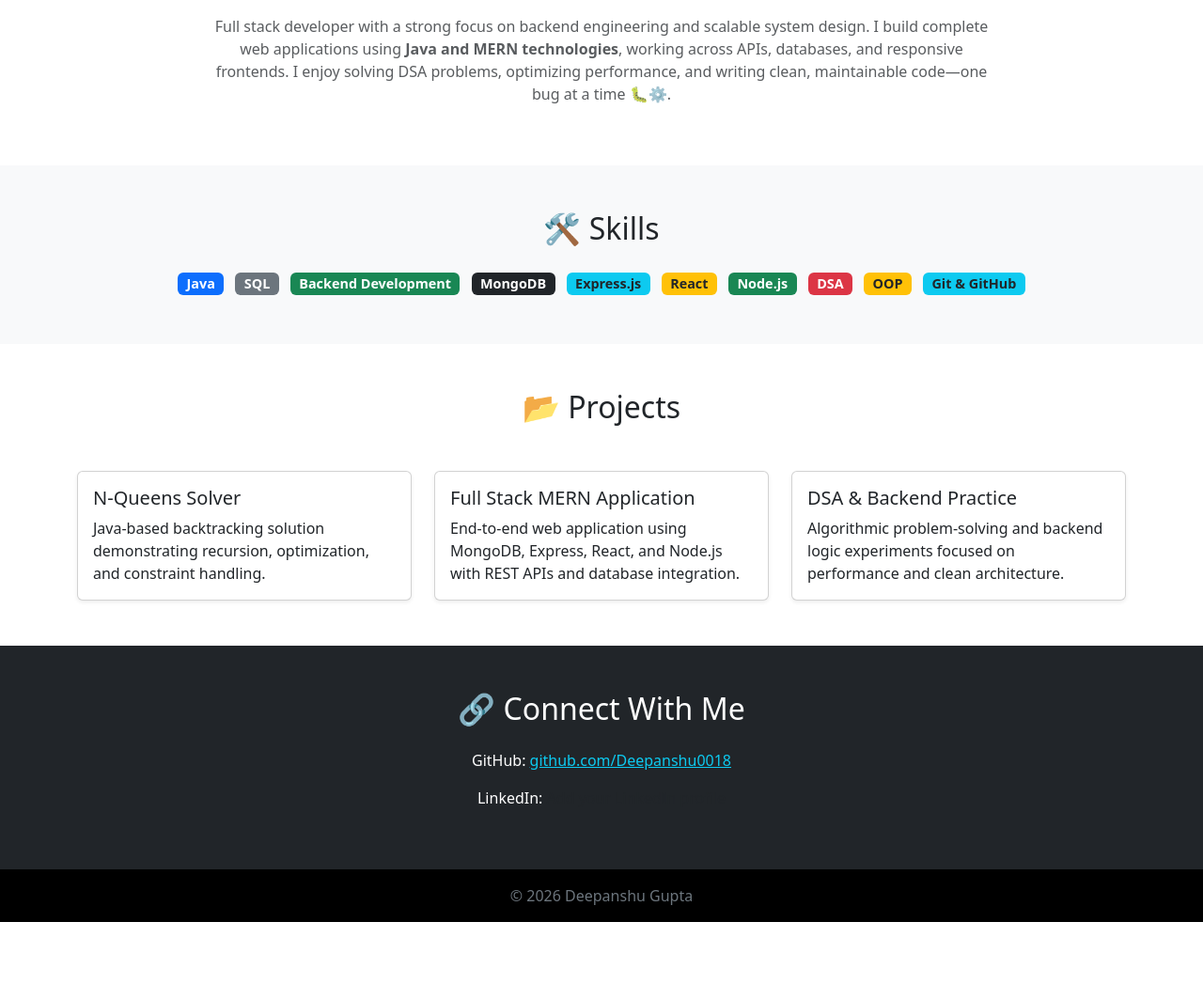
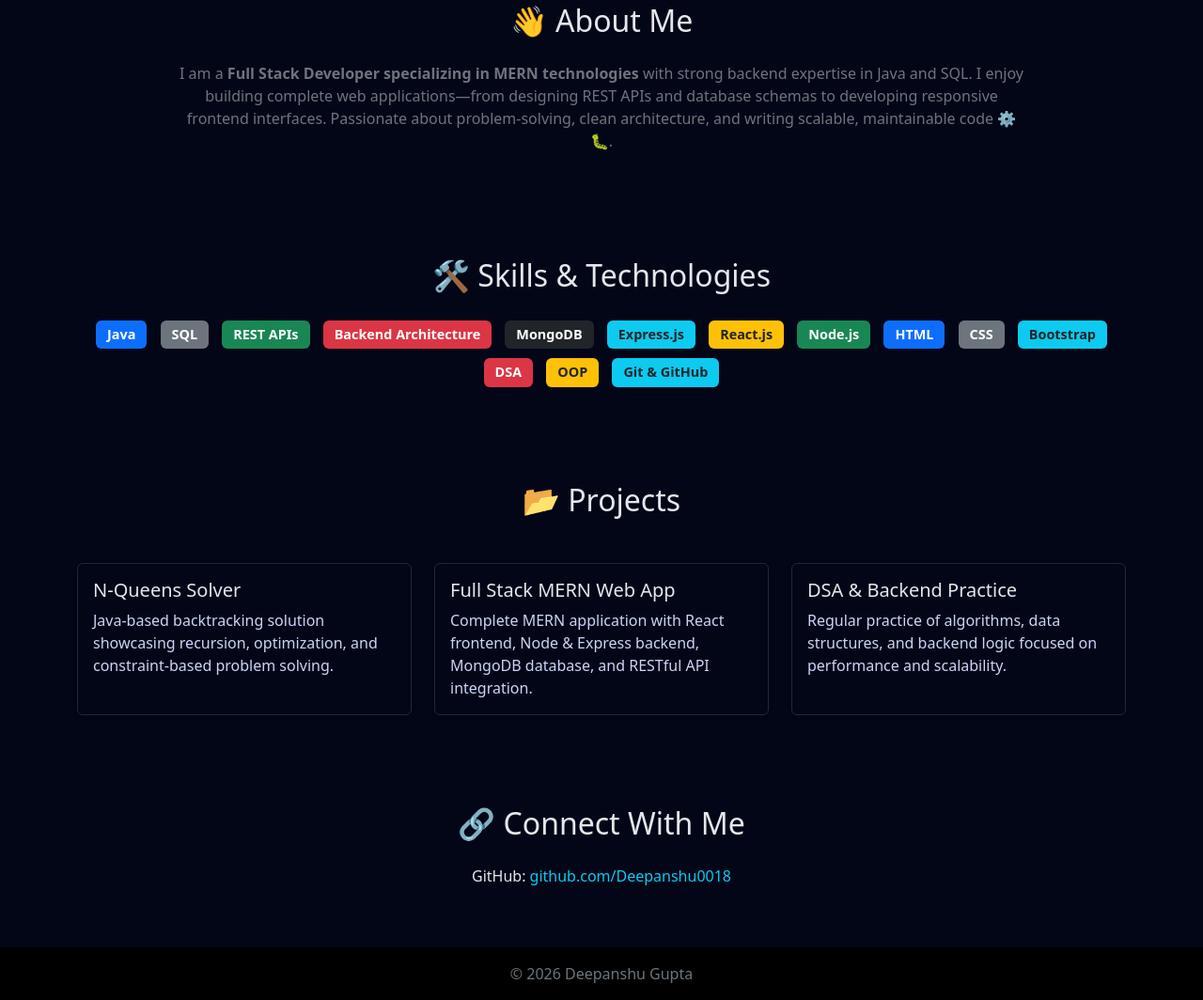
Before and after one commit to Deepanshu0018/Deepanshu0018.github.io, a plain HTML site: page index.html in a window 1280 px wide. Shown: the part 536-1600 px from the top of the page at 94% size. Before the commit the page ends 1517 px from the top, so only its background shows below. Drawn offline with nearby package versions, Linux system fonts and the light colour scheme.

Commit message:
Update index.html

```diff
--- a/index.html
+++ b/index.html
@@ -11,22 +11,56 @@
     <style>
         body {
             scroll-behavior: smooth;
+            background-color: #0f172a;
+            color: #e5e7eb;
         }
+
+        .navbar {
+            background-color: #020617 !important;
+        }
+
         .hero {
-            background: linear-gradient(135deg, #0d6efd, #6610f2);
-            color: white;
-            padding: 120px 0;
+            background: linear-gradient(135deg, #1e3a8a, #4c1d95);
+            padding: 130px 0;
         }
+
+        .section-dark {
+            background-color: #020617;
+        }
+
+        .section-soft-dark {
+            background-color: #020617;
+        }
+
         .badge-skill {
             font-size: 0.9rem;
-            margin: 4px;
+            margin: 5px;
+            padding: 8px 12px;
+        }
+
+        .card {
+            background-color: #020617;
+            color: #e5e7eb;
+            border: 1px solid #1e293b;
+        }
+
+        .card-text {
+            color: #cbd5f5;
+        }
+
+        footer {
+            background-color: #000;
+        }
+
+        a {
+            text-decoration: none;
         }
     </style>
 </head>
 <body>
 
 <!-- Navbar -->
-<nav class="navbar navbar-expand-lg navbar-dark bg-dark fixed-top">
+<nav class="navbar navbar-expand-lg navbar-dark fixed-top">
     <div class="container">
         <a class="navbar-brand fw-bold" href="#">Deepanshu Gupta</a>
         <button class="navbar-toggler" type="button" data-bs-toggle="collapse" data-bs-target="#navMenu">
@@ -43,46 +77,54 @@
     </div>
 </nav>
 
-<!-- Hero Section -->
-<section class="hero text-center">
+<!-- Hero -->
+<section class="hero text-center text-white">
     <div class="container">
         <h1 class="display-4 fw-bold">Deepanshu Gupta</h1>
         <p class="lead mt-3">
-            🚀 Full Stack Developer (MERN) | Java Backend | SQL | DSA
+            🚀 Full Stack Developer (MERN Technologies)<br>
+            Java Backend | SQL | DSA
         </p>
         <a href="#projects" class="btn btn-light btn-lg mt-4">View Projects</a>
     </div>
 </section>
 
-<!-- About Section -->
-<section id="about" class="py-5">
+<!-- About -->
+<section id="about" class="py-5 section-dark">
     <div class="container">
         <h2 class="text-center mb-4">👋 About Me</h2>
-        <p class="text-center text-muted mx-auto" style="max-width: 850px;">
-            Full stack developer with a strong focus on backend engineering and scalable system design.
-            I build complete web applications using <strong>Java and MERN technologies</strong>,
-            working across APIs, databases, and responsive frontends.
-            I enjoy solving DSA problems, optimizing performance, and writing clean,
-            maintainable code—one bug at a time 🐛⚙️.
+        <p class="text-center text-secondary mx-auto" style="max-width: 900px;">
+            I am a <strong>Full Stack Developer specializing in MERN technologies</strong>
+            with strong backend expertise in Java and SQL.
+            I enjoy building complete web applications—from designing REST APIs
+            and database schemas to developing responsive frontend interfaces.
+            Passionate about problem-solving, clean architecture, and writing
+            scalable, maintainable code ⚙️🐛.
         </p>
     </div>
 </section>
 
-<!-- Skills Section -->
-<section id="skills" class="bg-light py-5">
+<!-- Skills -->
+<section id="skills" class="py-5 section-soft-dark">
     <div class="container text-center">
-        <h2 class="mb-4">🛠 Skills</h2>
+        <h2 class="mb-4">🛠 Skills & Technologies</h2>
 
         <!-- Backend -->
         <span class="badge bg-primary badge-skill">Java</span>
         <span class="badge bg-secondary badge-skill">SQL</span>
-        <span class="badge bg-success badge-skill">Backend Development</span>
+        <span class="badge bg-success badge-skill">REST APIs</span>
+        <span class="badge bg-danger badge-skill">Backend Architecture</span>
 
-        <!-- MERN Stack -->
+        <!-- MERN -->
         <span class="badge bg-dark badge-skill">MongoDB</span>
         <span class="badge bg-info text-dark badge-skill">Express.js</span>
-        <span class="badge bg-warning text-dark badge-skill">React</span>
+        <span class="badge bg-warning text-dark badge-skill">React.js</span>
         <span class="badge bg-success badge-skill">Node.js</span>
+
+        <!-- Frontend -->
+        <span class="badge bg-primary badge-skill">HTML</span>
+        <span class="badge bg-secondary badge-skill">CSS</span>
+        <span class="badge bg-info text-dark badge-skill">Bootstrap</span>
 
         <!-- Core -->
         <span class="badge bg-danger badge-skill">DSA</span>
@@ -91,8 +133,8 @@
     </div>
 </section>
 
-<!-- Projects Section -->
-<section id="projects" class="py-5">
+<!-- Projects -->
+<section id="projects" class="py-5 section-dark">
     <div class="container">
         <h2 class="text-center mb-5">📂 Projects</h2>
         <div class="row g-4">
@@ -102,8 +144,8 @@
                     <div class="card-body">
                         <h5 class="card-title">N-Queens Solver</h5>
                         <p class="card-text">
-                            Java-based backtracking solution demonstrating recursion,
-                            optimization, and constraint handling.
+                            Java-based backtracking solution showcasing recursion,
+                            optimization, and constraint-based problem solving.
                         </p>
                     </div>
                 </div>
@@ -112,10 +154,11 @@
             <div class="col-md-4">
                 <div class="card h-100 shadow-sm">
                     <div class="card-body">
-                        <h5 class="card-title">Full Stack MERN Application</h5>
+                        <h5 class="card-title">Full Stack MERN Web App</h5>
                         <p class="card-text">
-                            End-to-end web application using MongoDB, Express, React,
-                            and Node.js with REST APIs and database integration.
+                            Complete MERN application with React frontend,
+                            Node & Express backend, MongoDB database,
+                            and RESTful API integration.
                         </p>
                     </div>
                 </div>
@@ -126,8 +169,8 @@
                     <div class="card-body">
                         <h5 class="card-title">DSA & Backend Practice</h5>
                         <p class="card-text">
-                            Algorithmic problem-solving and backend logic experiments
-                            focused on performance and clean architecture.
+                            Regular practice of algorithms, data structures,
+                            and backend logic focused on performance and scalability.
                         </p>
                     </div>
                 </div>
@@ -137,8 +180,8 @@
     </div>
 </section>
 
-<!-- Contact Section -->
-<section id="contact" class="bg-dark text-white py-5">
+<!-- Contact -->
+<section id="contact" class="py-5 section-soft-dark">
     <div class="container text-center">
         <h2 class="mb-4">🔗 Connect With Me</h2>
         <p>
@@ -147,19 +190,15 @@
                 github.com/Deepanshu0018
             </a>
         </p>
-        <p>
-            LinkedIn:
-            <span class="text-muted">Add your LinkedIn profile</span>
-        </p>
     </div>
 </section>
 
 <!-- Footer -->
-<footer class="bg-black text-center text-secondary py-3">
+<footer class="text-center text-secondary py-3">
     © 2026 Deepanshu Gupta
 </footer>
 
-<!-- Bootstrap JS CDN -->
+<!-- Bootstrap JS -->
 <script src="https://cdn.jsdelivr.net/npm/bootstrap@5.3.2/dist/js/bootstrap.bundle.min.js"></script>
 
 </body>
```
